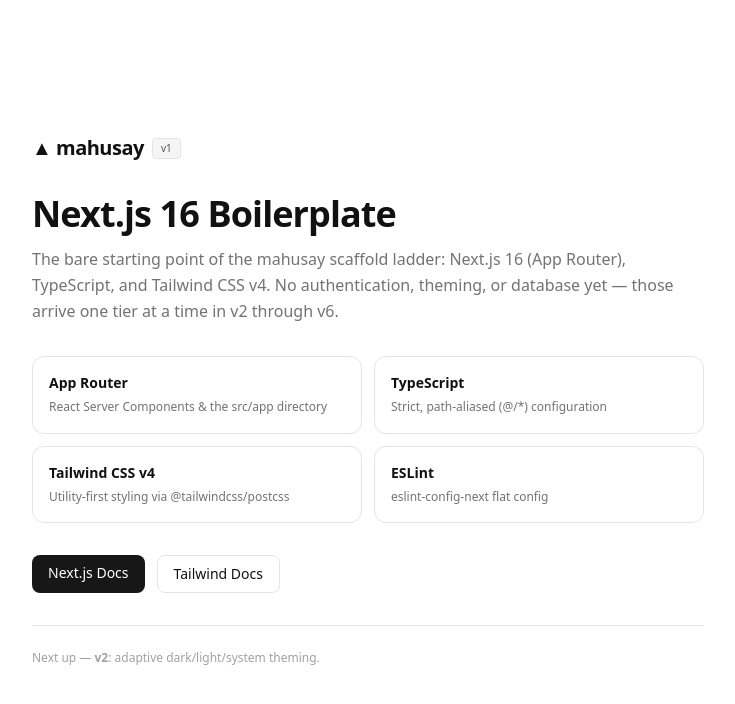
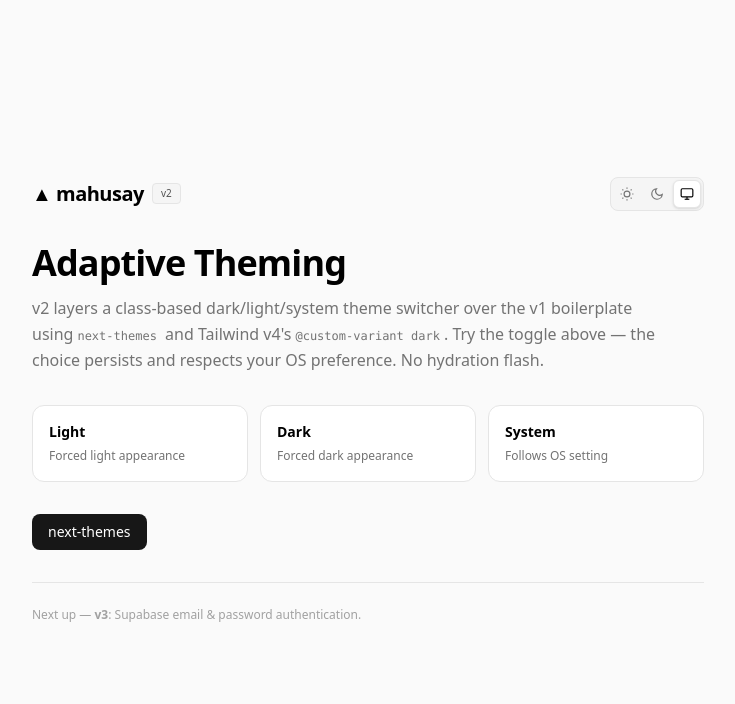
Before and after one commit to anthony-celeres/mahusay, a Next.js app: page / in a window 1280 px wide. Shown: the top 704 px of the page, without its empty margins (272-1007 px from the left). Built offline with nearby package versions, Linux system fonts and the light colour scheme.

Commit message:
feat(theme): v2 — dark/light/system theming via next-themes

```diff
--- a/package.json
+++ b/package.json
@@ -1,6 +1,6 @@
 {
   "name": "mahusay",
-  "version": "1.0.0",
+  "version": "2.0.0",
   "private": true,
   "scripts": {
     "dev": "next dev",
@@ -10,6 +10,7 @@
   },
   "dependencies": {
     "next": "16.2.9",
+    "next-themes": "^0.4.6",
     "react": "19.2.4",
     "react-dom": "19.2.4"
   },
--- a/src/app/layout.tsx
+++ b/src/app/layout.tsx
@@ -1,5 +1,6 @@
 import type { Metadata } from "next"
 import { Geist, Geist_Mono } from "next/font/google"
+import { ThemeProvider } from "@/components/theme-provider"
 import "./globals.css"
 
 const geistSans = Geist({
@@ -13,8 +14,8 @@
 })
 
 export const metadata: Metadata = {
-  title: "mahusay — Next.js 16 Boilerplate",
-  description: "A minimal Next.js 16 (App Router) + TypeScript + Tailwind CSS v4 starting point.",
+  title: "Next.js 16 + Supabase Boilerplate",
+  description: "Open-source plug-and-play scaffold with Supabase SSR Auth and Google OAuth",
 }
 
 export default function RootLayout({
@@ -23,9 +24,20 @@
   children: React.ReactNode
 }>) {
   return (
-    <html lang="en" className={`${geistSans.variable} ${geistMono.variable} h-full antialiased`}>
-      <body className="min-h-full flex flex-col bg-white text-neutral-900">
-        {children}
+    <html
+      lang="en"
+      suppressHydrationWarning
+      className={`${geistSans.variable} ${geistMono.variable} h-full antialiased`}
+    >
+      <body className="min-h-full flex flex-col bg-white dark:bg-[#0a0a0a] text-black dark:text-neutral-100 transition-colors duration-150">
+        <ThemeProvider
+          attribute="class"
+          defaultTheme="system"
+          enableSystem
+          disableTransitionOnChange
+        >
+          {children}
+        </ThemeProvider>
       </body>
     </html>
   )
--- a/src/app/page.tsx
+++ b/src/app/page.tsx
@@ -1,65 +1,62 @@
 import Link from "next/link"
+import { ThemeToggle } from "@/components/theme-toggle"
 
 /**
- * v1 — Bare boilerplate landing page.
- * A static Server Component. No auth, no theming, no database.
- * This is the `create-next-app` baseline the rest of the ladder builds on.
+ * v2 — Theming & UI shell.
+ * Adds a light/dark/system theme toggle (next-themes) and dark: variants throughout.
+ * Still fully static — no auth or database.
  */
 export default function Home() {
   return (
-    <main className="min-h-screen flex flex-col items-center justify-center px-6 py-16 font-sans">
+    <main className="min-h-screen flex flex-col items-center justify-center px-6 py-16 font-sans bg-neutral-50 dark:bg-[#0a0a0a] text-neutral-900 dark:text-neutral-100 transition-colors duration-150">
       <div className="w-full max-w-2xl flex flex-col gap-8">
-        <div className="flex items-center gap-2">
-          <span className="text-xl font-bold tracking-tight select-none">▲ mahusay</span>
-          <span className="px-2 py-0.5 rounded text-[10px] font-medium bg-neutral-100 border border-neutral-200 text-neutral-600">
-            v1
-          </span>
-        </div>
+        <header className="flex items-center justify-between gap-4">
+          <div className="flex items-center gap-2">
+            <span className="text-xl font-bold tracking-tight text-black dark:text-white select-none">▲ mahusay</span>
+            <span className="px-2 py-0.5 rounded text-[10px] font-medium bg-neutral-100 dark:bg-neutral-900 border border-neutral-200 dark:border-neutral-800 text-neutral-600 dark:text-neutral-400">
+              v2
+            </span>
+          </div>
+          <ThemeToggle />
+        </header>
 
         <div className="space-y-3">
-          <h1 className="text-3xl sm:text-4xl font-extrabold tracking-tight">
-            Next.js 16 Boilerplate
+          <h1 className="text-3xl sm:text-4xl font-extrabold tracking-tight text-black dark:text-white">
+            Adaptive Theming
           </h1>
-          <p className="text-sm sm:text-base text-neutral-500 leading-relaxed">
-            The bare starting point of the mahusay scaffold ladder: Next.js 16 (App Router),
-            TypeScript, and Tailwind CSS v4. No authentication, theming, or database yet — those
-            arrive one tier at a time in v2 through v6.
+          <p className="text-sm sm:text-base text-neutral-500 dark:text-neutral-400 leading-relaxed">
+            v2 layers a class-based dark/light/system theme switcher over the v1 boilerplate using
+            <code className="mx-1 font-mono text-xs">next-themes</code> and Tailwind v4&apos;s
+            <code className="mx-1 font-mono text-xs">@custom-variant dark</code>. Try the toggle above —
+            the choice persists and respects your OS preference. No hydration flash.
           </p>
         </div>
 
-        <div className="grid grid-cols-1 sm:grid-cols-2 gap-3 text-sm">
+        <div className="grid grid-cols-1 sm:grid-cols-3 gap-3 text-sm">
           {[
-            ["App Router", "React Server Components & the src/app directory"],
-            ["TypeScript", "Strict, path-aliased (@/*) configuration"],
-            ["Tailwind CSS v4", "Utility-first styling via @tailwindcss/postcss"],
-            ["ESLint", "eslint-config-next flat config"],
+            ["Light", "Forced light appearance"],
+            ["Dark", "Forced dark appearance"],
+            ["System", "Follows OS setting"],
           ].map(([title, desc]) => (
-            <div key={title} className="rounded-xl border border-neutral-200 p-4">
-              <div className="font-bold">{title}</div>
-              <div className="text-neutral-500 text-xs mt-1 leading-relaxed">{desc}</div>
+            <div key={title} className="rounded-xl border border-neutral-200 dark:border-neutral-800 p-4 bg-white dark:bg-[#0d0d0d]">
+              <div className="font-bold text-black dark:text-white">{title}</div>
+              <div className="text-neutral-500 dark:text-neutral-400 text-xs mt-1 leading-relaxed">{desc}</div>
             </div>
           ))}
         </div>
 
         <div className="flex flex-wrap gap-3 text-sm">
           <Link
-            href="https://nextjs.org/docs"
+            href="https://github.com/pacocoursey/next-themes"
             target="_blank"
-            className="px-4 py-2 rounded-lg bg-neutral-900 text-white font-medium hover:bg-neutral-800 transition-colors"
+            className="px-4 py-2 rounded-lg bg-neutral-900 dark:bg-white text-white dark:text-black font-medium hover:opacity-90 transition-opacity"
           >
-            Next.js Docs
-          </Link>
-          <Link
-            href="https://tailwindcss.com/docs"
-            target="_blank"
-            className="px-4 py-2 rounded-lg border border-neutral-200 font-medium hover:bg-neutral-50 transition-colors"
-          >
-            Tailwind Docs
+            next-themes
           </Link>
         </div>
 
-        <p className="text-xs text-neutral-400 border-t border-neutral-200 pt-6">
-          Next up — <strong>v2</strong>: adaptive dark/light/system theming.
+        <p className="text-xs text-neutral-400 dark:text-neutral-500 border-t border-neutral-200 dark:border-neutral-800 pt-6">
+          Next up — <strong>v3</strong>: Supabase email &amp; password authentication.
         </p>
       </div>
     </main>
--- /dev/null
+++ b/src/components/theme-provider.tsx
@@ -0,0 +1,12 @@
+'use client'
+
+import { ThemeProvider as NextThemesProvider } from 'next-themes'
+import type { ComponentProps } from 'react'
+
+/**
+ * ThemeProvider wrapper component.
+ * Used to enable dark/light/system theme toggling across the Next.js App Router.
+ */
+export function ThemeProvider({ children, ...props }: ComponentProps<typeof NextThemesProvider>) {
+  return <NextThemesProvider {...props}>{children}</NextThemesProvider>
+}
--- /dev/null
+++ b/src/components/theme-toggle.tsx
@@ -0,0 +1,76 @@
+'use client'
+
+import { useTheme } from 'next-themes'
+import { useEffect, useState } from 'react'
+
+/**
+ * ThemeToggle component.
+ * Allows users to choose between Light, Dark, or System themes.
+ * Designed to look clean, minimalist, and prevents client-side hydration mismatches.
+ */
+export function ThemeToggle() {
+  const { theme, setTheme } = useTheme()
+  const [mounted, setMounted] = useState(false)
+
+  useEffect(() => {
+    // eslint-disable-next-line react-hooks/set-state-in-effect
+    setMounted(true)
+  }, [])
+
+  if (!mounted) {
+    // Placeholder to match the layout dimensions while loading
+    return (
+      <div className="w-[106px] h-8 bg-neutral-100 dark:bg-neutral-900 border border-neutral-200 dark:border-neutral-800 rounded-lg animate-pulse" />
+    )
+  }
+
+  return (
+    <div className="flex items-center gap-0.5 bg-neutral-100 dark:bg-neutral-900 border border-neutral-200 dark:border-neutral-800/80 rounded-lg p-0.5 select-none">
+      <button
+        onClick={() => setTheme('light')}
+        aria-label="Switch to Light Theme"
+        title="Light Mode"
+        className={`p-1.5 rounded-md transition-all duration-150 ${
+          theme === 'light'
+            ? 'bg-white dark:bg-neutral-800 text-black dark:text-white shadow-sm border border-neutral-200 dark:border-neutral-700/60'
+            : 'text-neutral-500 hover:text-neutral-900 dark:text-neutral-400 dark:hover:text-neutral-200 border border-transparent'
+        }`}
+      >
+        <svg className="w-3.5 h-3.5" fill="none" stroke="currentColor" strokeWidth="2" viewBox="0 0 24 24">
+          <circle cx="12" cy="12" r="5" />
+          <path d="M12 1v2M12 21v2M4.22 4.22l1.42 1.42M18.36 18.36l1.42 1.42M1 12h2M21 12h2M4.22 19.78l1.42-1.42M18.36 5.64l1.42-1.42" />
+        </svg>
+      </button>
+      <button
+        onClick={() => setTheme('dark')}
+        aria-label="Switch to Dark Theme"
+        title="Dark Mode"
+        className={`p-1.5 rounded-md transition-all duration-150 ${
+          theme === 'dark'
+            ? 'bg-white dark:bg-neutral-800 text-black dark:text-white shadow-sm border border-neutral-200 dark:border-neutral-700/60'
+            : 'text-neutral-500 hover:text-neutral-900 dark:text-neutral-400 dark:hover:text-neutral-200 border border-transparent'
+        }`}
+      >
+        <svg className="w-3.5 h-3.5" fill="none" stroke="currentColor" strokeWidth="2" viewBox="0 0 24 24">
+          <path d="M21 12.79A9 9 0 1 1 11.21 3 7 7 0 0 0 21 12.79z" />
+        </svg>
+      </button>
+      <button
+        onClick={() => setTheme('system')}
+        aria-label="Switch to System Theme"
+        title="System Mode"
+        className={`p-1.5 rounded-md transition-all duration-150 ${
+          theme === 'system'
+            ? 'bg-white dark:bg-neutral-800 text-black dark:text-white shadow-sm border border-neutral-200 dark:border-neutral-700/60'
+            : 'text-neutral-500 hover:text-neutral-900 dark:text-neutral-400 dark:hover:text-neutral-200 border border-transparent'
+        }`}
+      >
+        <svg className="w-3.5 h-3.5" fill="none" stroke="currentColor" strokeWidth="2" viewBox="0 0 24 24">
+          <rect x="2" y="3" width="20" height="14" rx="2" ry="2" />
+          <line x1="8" y1="21" x2="16" y2="21" />
+          <line x1="12" y1="17" x2="12" y2="21" />
+        </svg>
+      </button>
+    </div>
+  )
+}
```
Also changed, not shown: 1 other file (tests, documents, lock files or other folders).
